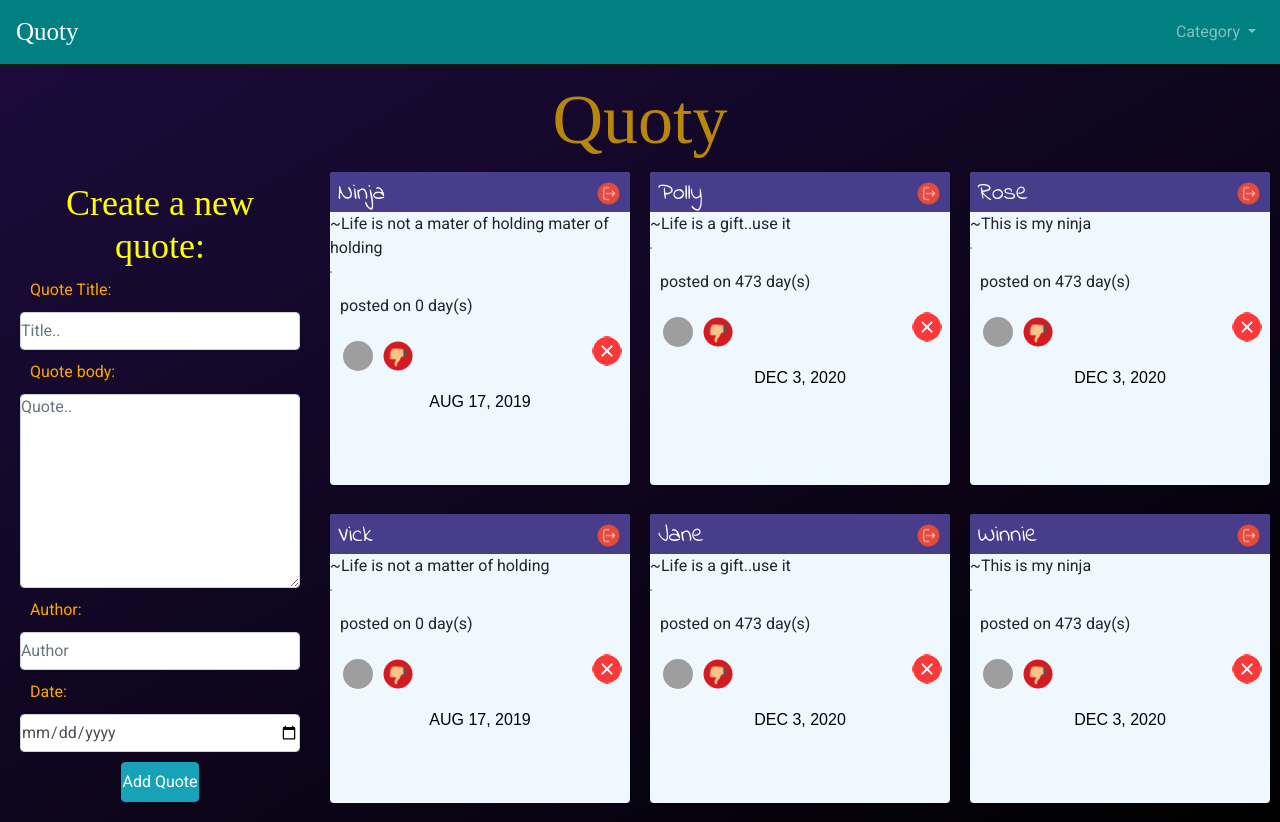
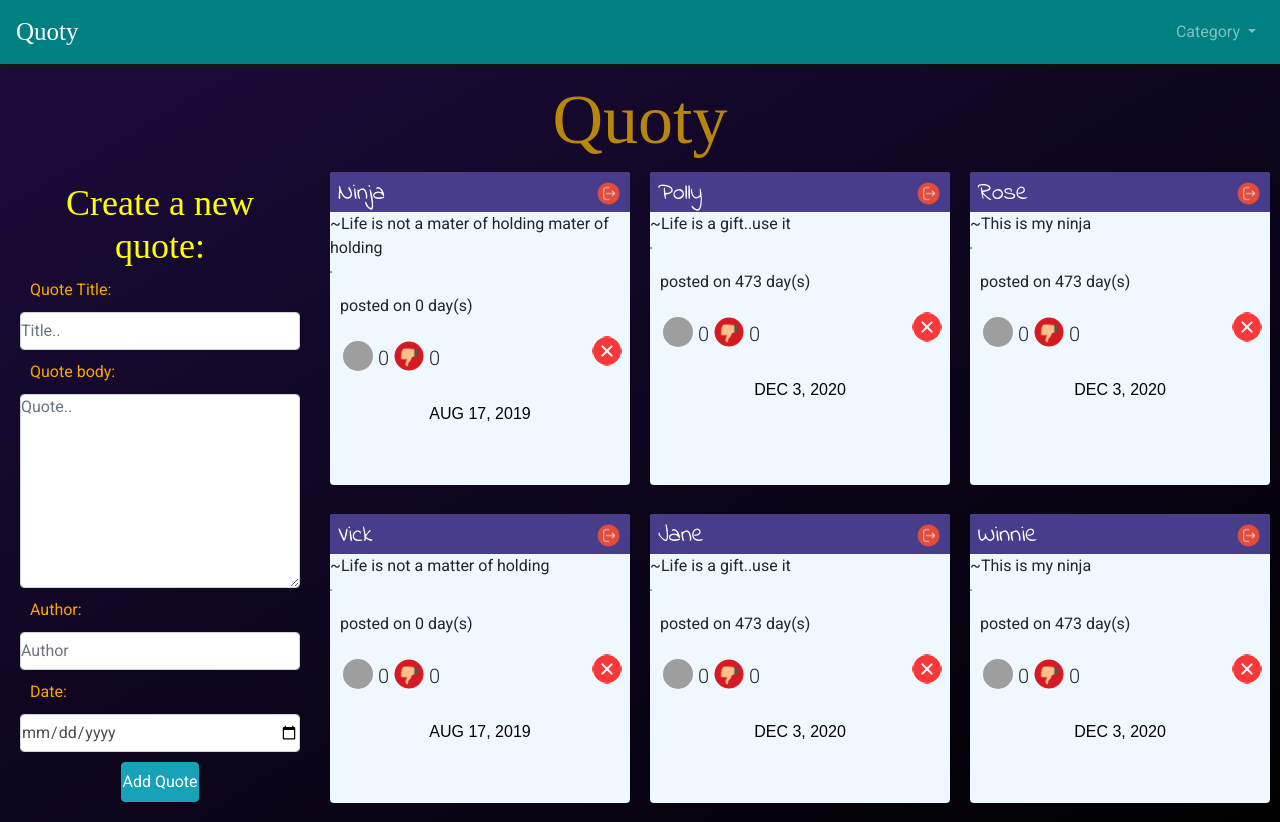
Before and after one commit to kamauvick/Quotes, an Angular app: page / in a window 1280 px wide. Built offline with nearby package versions, Linux system fonts and the light colour scheme; grey boxes are pictures that could not be loaded; a web font is replaced by a local one.

Commit message:
Add functions for handling like and dislike button clicks.

```diff
--- a/src/app/quote-vote/quote-vote.component.html
+++ b/src/app/quote-vote/quote-vote.component.html
@@ -1,7 +1,7 @@
 <div class="vote">
     <div class="vote-btn-like hover"></div>
-    <h5></h5>
+    <h5>0</h5>
     <div class="vote-btn-dislike hover"></div>
-    <h5></h5>
+    <h5>0</h5>
 
 </div>
--- a/src/app/quote/quote.component.ts
+++ b/src/app/quote/quote.component.ts
@@ -19,7 +19,8 @@ export class QuoteComponent implements OnInit {
     new Quote('Jane ', 'Life is a gift..use it', 'Hellen Nike', new Date(2019, 23, 3), 0, 0),
     new Quote('Winnie ', 'This is my ninja', 'vick', new Date(2019, 23, 3), 0, 0)
   ];
-
+  numberOfLikes = 0;
+  numberOfDislikes = 0;
 
   addNewQuote(quote) {
     const quoteLength = this.quotes.length;
@@ -40,11 +41,18 @@ export class QuoteComponent implements OnInit {
     }
   }
 
-  // upvote() {
-  //   quotes.like += 1;
+  likeButtonClick() {
+   this.numberOfLikes++;
+  }
+  dislikeButtonClick() {
+   this.numberOfDislikes++;
+  }
+  // likeMe() {
+  //   this.quote.like += 1;
   // }
-  // downvote() {
-  //   quotes.dislike += 1;
+
+  // dislikeMe() {
+  //   this.quote.dislike += 1;
   // }
   constructor() {
   }
```
